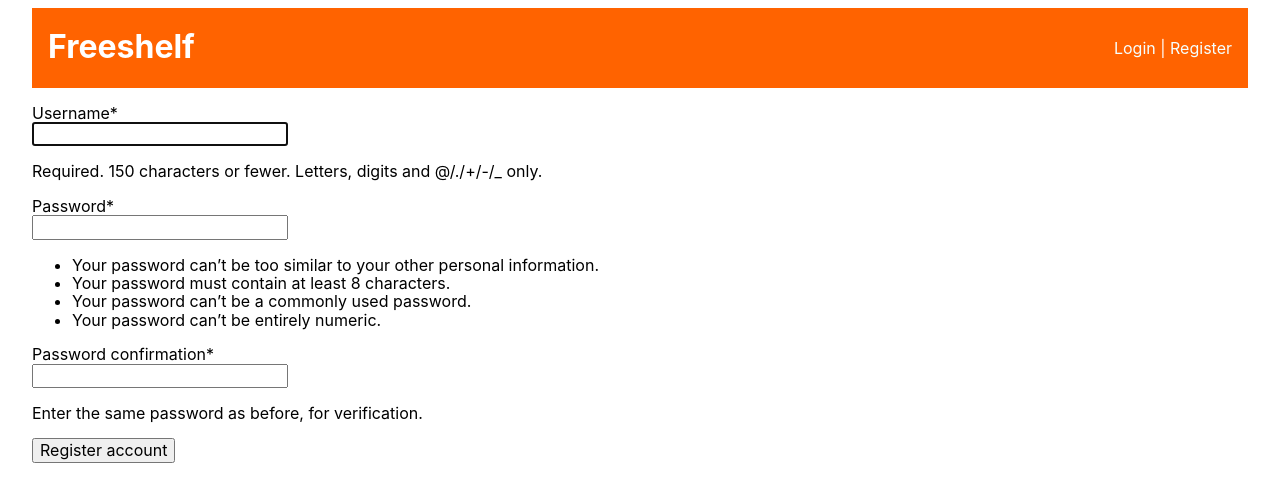
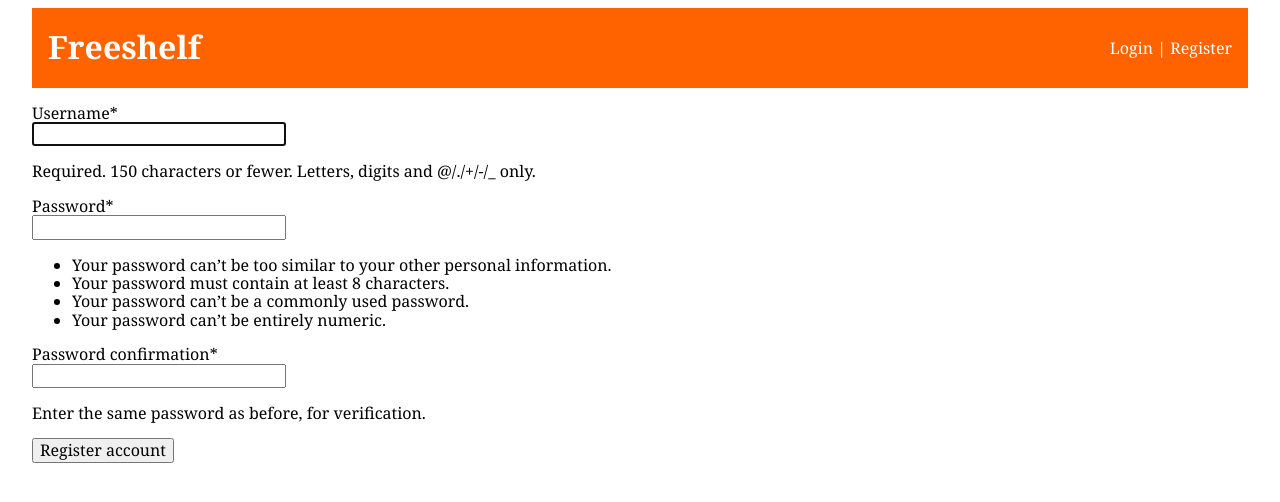
Before and after one commit to momentum-cohort-2018-10/freeshelf-instructor, a Django app: page /register/ in a window 1280 px wide. Shown: the top 502 px of the page. Run offline with Django 3.2, Linux system fonts and the light colour scheme; some libraries are stand-ins or nearby versions.

Commit message:
Use serif font

```diff
--- a/templates/base.html
+++ b/templates/base.html
@@ -11,7 +11,7 @@
   <title>Freeshelf</title>
 </head>
 
-<body class="sans-serif pv2 ph4">
+<body class="serif pv2 ph4">
   <header class="flex items-center justify-between bg-orange white ph3 mb3">
     <div id="title">
       <h1><a class="no-underline underline-hover white" href="/">Freeshelf</a></h1>
```
